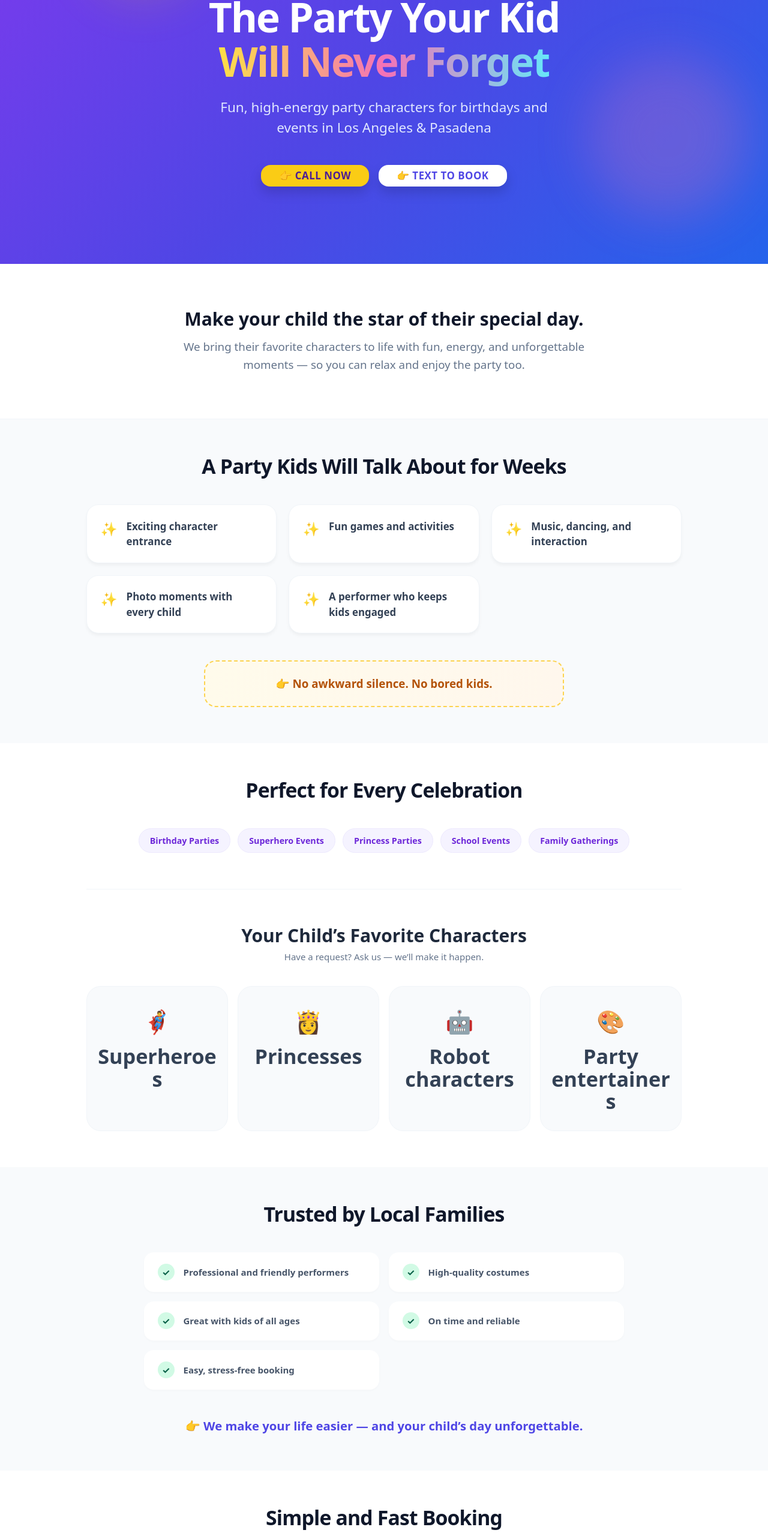
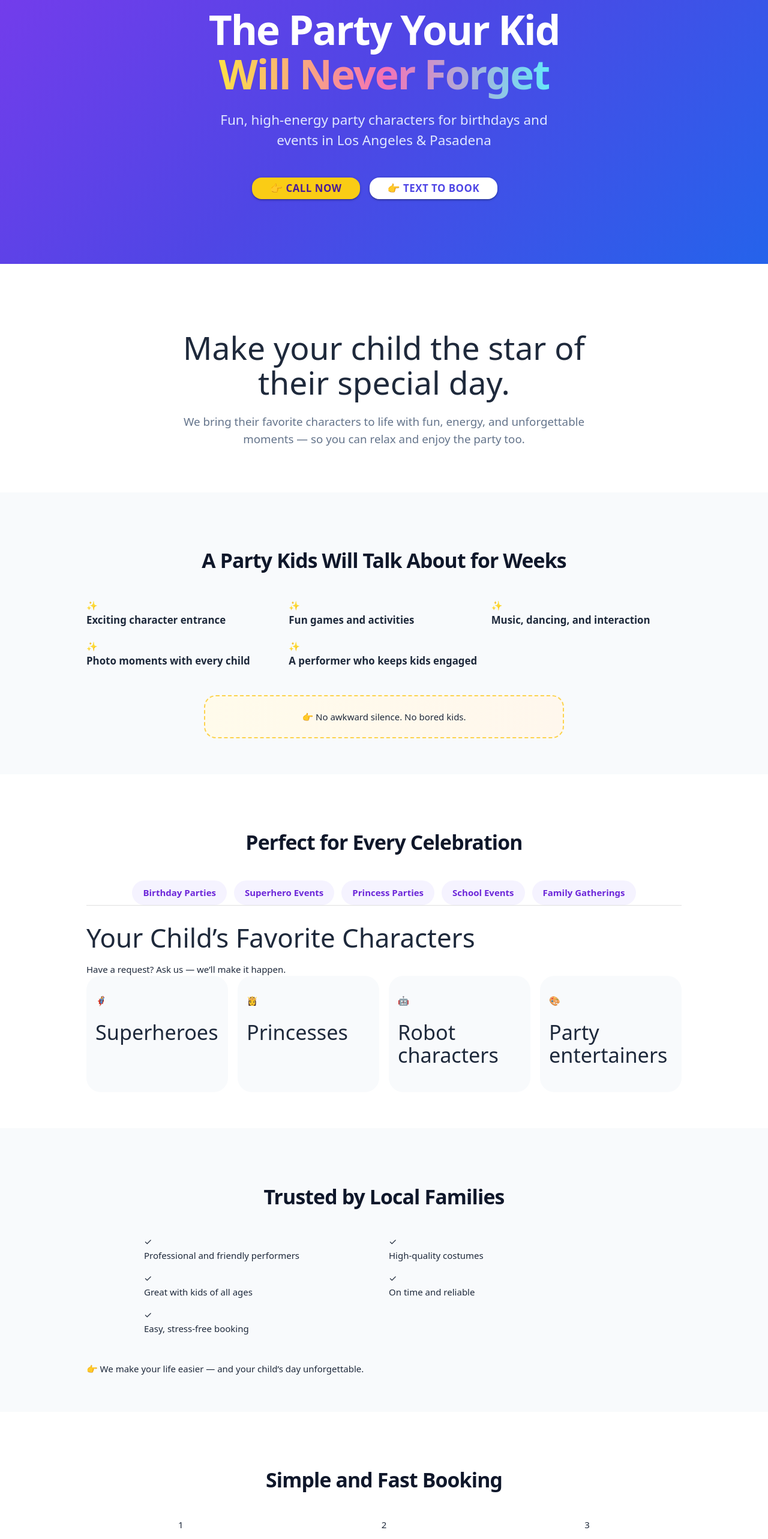
Before and after one commit to darkeyesdesign/magic-party-characters, a Next.js app: page /magic-party-characters/ in a window 1280 px wide. Shown: the part 200-2766 px from the top of the page at 60% size. Built offline with nearby package versions, Linux system fonts and the light colour scheme.

Commit message:
more fix css

```diff
--- a/styles/splash.css
+++ b/styles/splash.css
@@ -17,18 +17,26 @@
   --max-width-narrow: 720px;
 }
 
+* {
+  box-sizing: border-box;
+  margin: 0;
+  padding: 0;
+  min-width: 0;
+}
+
+html, body {
+  overflow-x: hidden;
+  width: 100%;
+  -webkit-text-size-adjust: 100%;
+  scroll-behavior: smooth;
+}
+
 .splash-container {
   font-family: var(--font-sans);
   color: var(--color-text-dark);
   background-color: #ffffff;
   line-height: 1.5;
   -webkit-font-smoothing: antialiased;
-}
-
-.splash-container * {
-  box-sizing: border-box;
-  margin: 0;
-  padding: 0;
 }
 
 /* --- REUSABLE UTILITIES --- */
@@ -44,6 +52,13 @@
   padding: 0 24px;
 }
 
+@media (max-width: 640px) {
+  .content-wrapper,
+  .content-wrapper-narrow {
+    padding: 0 16px;
+  }
+}
+
 .section-title {
   font-size: 2.25rem;
   font-weight: 900;
@@ -53,17 +68,7 @@
   margin-bottom: 3rem;
 }
 
-@media (max-width: 640px) {
-  .section-title { font-size: 1.75rem; margin-bottom: 2rem; }
-}
-/* gives some breathing room on small screens */
-@media (max-width: 640px) {
-  .content-wrapper {
-    padding: 0 16px;
-  }
-}
-
-/* --- 1. HERO SECTION --- */
+/* --- HERO --- */
 .hero-section {
   position: relative;
   overflow: hidden;
@@ -95,7 +100,6 @@
   letter-spacing: 0.05em;
   padding: 0.4rem 1.2rem;
   border-radius: 9999px;
-  box-shadow: 0 4px 12px rgba(0, 0, 0, 0.1);
   margin-bottom: 2rem;
 }
 
@@ -118,40 +122,40 @@
   color: #e0e7ff;
   max-width: 600px;
   margin: 0 auto 3rem auto;
-  font-weight: 500;
 }
 
 .hero-actions {
   display: flex;
   flex-direction: column;
-  justify-content: center;
   gap: 16px;
   max-width: 440px;
   margin: 0 auto;
 }
 
 @media (min-width: 640px) {
-  .hero-headline { font-size: 4.5rem; }
-  .hero-subheadline { font-size: 1.5rem; }
-  .hero-actions { flex-direction: row; max-width: none; }
+  .hero-actions {
+    flex-direction: row;
+  }
+
+  .hero-headline {
+    font-size: 4.5rem;
+  }
+
+  .hero-subheadline {
+    font-size: 1.5rem;
+  }
 }
 
-/* Buttons */
+/* BUTTONS */
 .btn {
   display: inline-flex;
+  justify-content: center;
   align-items: center;
-  justify-content: center;
   font-size: 1.125rem;
   font-weight: 700;
   padding: 1rem 2rem;
   border-radius: 16px;
   text-decoration: none;
-  transition: all 0.2s ease;
-  box-shadow: 0 10px 20px rgba(0,0,0,0.15);
-}
-
-.btn:hover {
-  transform: translateY(-2px);
 }
 
 .btn-primary {
@@ -159,71 +163,23 @@
   color: #4c1d95;
 }
 
-.btn-primary:hover {
-  background-color: var(--color-accent-hover);
-}
-
 .btn-secondary {
   background-color: #ffffff;
   color: var(--color-primary);
 }
 
-.btn-secondary:hover {
-  background-color: #f1f5f9;
-}
-
-/* Background Animations */
-.hero-blob {
-  position: absolute;
-  border-radius: 50%;
-  filter: blur(40px);
-  opacity: 0.25;
-  animation: floatBlob 8s infinite alternate ease-in-out;
-}
-
-.blob-1 {
-  width: 150px;
-  height: 150px;
-  background-color: var(--color-accent);
-  top: 10%;
-  left: 10%;
-}
-
-.blob-2 {
-  width: 250px;
-  height: 250px;
-  background-color: #f472b6;
-  bottom: 10%;
-  right: 5%;
-  animation-delay: 2s;
-}
-
-@keyframes floatBlob {
-  0% { transform: translate(0, 0) scale(1); }
-  100% { transform: translate(40px, -40px) scale(1.15); }
-}
-
-/* --- 2. QUICK INTRO --- */
+/* --- INTRO --- */
 .intro-section {
   padding: 5rem 0;
   text-align: center;
-  border-bottom: 1px solid #f1f5f9;
-}
-
-.intro-section h2 {
-  font-size: 2rem;
-  font-weight: 900;
-  color: #0f172a;
-  margin-bottom: 1rem;
 }
 
 .intro-section p {
   font-size: 1.25rem;
   color: var(--color-text-light);
-  line-height: 1.6;
 }
 
-/* --- 3. WHAT YOU GET --- */
+/* --- FEATURES --- */
 .features-section {
   padding: 4rem 0;
   background-color: var(--color-bg-light);
@@ -236,19 +192,19 @@
   margin-bottom: 3rem;
 }
 
-@media (min-width: 640px) { .features-grid { grid-template-columns: repeat(2, 1fr); } }
-@media (min-width: 1024px) { .features-grid { grid-template-columns: repeat(3, 1fr); } }
-
-.feature-card {
-  background: #ffffff;
-  padding: 1.5rem;
-  border-radius: 20px;
-  display: flex;
-  align-items: flex-start;
-  box-shadow: 0 4px 6px -1px rgba(0, 0, 0, 0.05);
-  border: 1px solid #f1f5f9;
+@media (min-width: 640px) {
+  .features-grid {
+    grid-template-columns: repeat(2, 1fr);
+  }
 }
 
+@media (min-width: 1024px) {
+  .features-grid {
+    grid-template-columns: repeat(3, 1fr);
+  }
+}
+
+/* --- CARDS SAFE BASE --- */
 .feature-card,
 .character-card,
 .why-card,
@@ -257,25 +213,13 @@
   max-width: 100%;
 }
 
-.feature-icon {
-  font-size: 1.5rem;
-  margin-right: 1rem;
-}
-
+/* FEATURE TEXT */
 .feature-text {
   font-weight: 700;
   font-size: 1.125rem;
-  color: #334155;
 }
 
-.feature-text,
-.character-card h4,
-.why-card p,
-.step-card h3 {
-  overflow-wrap: break-word;
-  word-break: break-word;
-}
-
+/* ALERT */
 .alert-banner {
   background: linear-gradient(to right, #fffbeb, #fff7ed);
   border: 2px dashed #fcd34d;
@@ -286,19 +230,9 @@
   margin: 0 auto;
 }
 
-.alert-banner p {
-  font-size: 1.25rem;
-  font-weight: 800;
-  color: #b45309;
-}
-
-/* --- 4. SERVICES & 5. CHARACTERS --- */
+/* --- SERVICES --- */
 .offerings-section {
   padding: 4rem 0;
-}
-
-.services-block {
-  text-align: center;
 }
 
 .badge-container {
@@ -311,80 +245,31 @@
 .service-badge {
   background-color: #f5f3ff;
   color: #6d28d9;
-  font-size: 0.95rem;
   font-weight: 700;
   padding: 0.6rem 1.2rem;
   border-radius: 9999px;
-  border: 1px solid #ede9fe;
 }
 
-.divider {
-  height: 1px;
-  background-color: #f1f5f9;
-  margin: 4rem 0;
-}
-
-.characters-block {
-  text-align: center;
-}
-
-.section-subtitle {
-  font-size: 2rem;
-  font-weight: 900;
-  margin-bottom: 0.5rem;
-}
-
-.section-desc {
-  color: var(--color-text-light);
-  margin-bottom: 2.5rem;
-}
-
+/* --- CHARACTERS --- */
 .characters-grid {
   display: grid;
   grid-template-columns: repeat(2, 1fr);
   gap: 16px;
 }
 
-@media (min-width: 768px) { .characters-grid { grid-template-columns: repeat(4, 1fr); } }
-
-# Fixes grid behaviour
-.features-grid,
-.characters-grid,
-.why-us-grid,
-.steps-grid {
-  width: 100%;
-  min-width: 0px;
+@media (min-width: 768px) {
+  .characters-grid {
+    grid-template-columns: repeat(4, 1fr);
+  }
 }
 
 .character-card {
-  background-color: var(--color-bg-light);
+  background: var(--color-bg-light);
   padding: 2rem 1rem;
   border-radius: 24px;
-  border: 1px solid #f1f5f9;
-  transition: all 0.2s ease;
 }
 
-.character-card:hover {
-  background-color: #f5f3ff;
-  border-color: #e0e7ff;
-}
-
-.character-icon {
-  font-size: 2.5rem;
-  margin-bottom: 0.75rem;
-  transition: transform 0.2s ease;
-}
-
-.character-card:hover .character-icon {
-  transform: scale(1.15);
-}
-
-.character-card h4 {
-  font-weight: 700;
-  color: #334155;
-}
-
-/* --- 6. WHY PARENTS CHOOSE US --- */
+/* --- WHY US --- */
 .why-us-section {
   padding: 4rem 0;
   background-color: var(--color-bg-light);
@@ -398,44 +283,13 @@
   margin: 0 auto 3rem auto;
 }
 
-@media (min-width: 640px) { .why-us-grid { grid-template-columns: repeat(2, 1fr); } }
-
-.why-card {
-  background-color: #ffffff;
-  padding: 1.25rem 1.5rem;
-  border-radius: 16px;
-  display: flex;
-  align-items: center;
-  box-shadow: 0 2px 4px rgba(0,0,0,0.02);
+@media (min-width: 640px) {
+  .why-us-grid {
+    grid-template-columns: repeat(2, 1fr);
+  }
 }
 
-.check-icon {
-  width: 28px;
-  height: 28px;
-  background-color: #d1fae5;
-  color: #065f46;
-  border-radius: 50%;
-  display: flex;
-  align-items: center;
-  justify-content: center;
-  margin-right: 1rem;
-  font-weight: bold;
-  flex-shrink: 0;
-}
-
-.why-card p {
-  font-weight: 700;
-  color: #475569;
-}
-
-.why-footer-note {
-  text-align: center;
-  font-size: 1.35rem;
-  font-weight: 900;
-  color: var(--color-primary);
-}
-
-/* --- 7. HOW IT WORKS --- */
+/* --- STEPS --- */
 .steps-section {
   padding: 4rem 0;
   text-align: center;
@@ -447,39 +301,13 @@
   gap: 24px;
 }
 
-@media (min-width: 768px) { .steps-grid { grid-template-columns: repeat(3, 1fr); } }
-
-.step-card {
-  background-color: var(--color-bg-light);
-  padding: 2.5rem 1.5rem;
-  border-radius: 24px;
-  display: flex;
-  flex-direction: column;
-  align-items: center;
+@media (min-width: 768px) {
+  .steps-grid {
+    grid-template-columns: repeat(3, 1fr);
+  }
 }
 
-.step-number {
-  width: 48px;
-  height: 48px;
-  background-color: #6d28d9;
-  color: #ffffff;
-  font-weight: 900;
-  font-size: 1.25rem;
-  border-radius: 50%;
-  display: flex;
-  align-items: center;
-  justify-content: center;
-  margin-bottom: 1.25rem;
-  box-shadow: 0 4px 10px rgba(109, 40, 217, 0.3);
-}
-
-.step-card h3 {
-  font-size: 1.15rem;
-  font-weight: 700;
-  color: #1e293b;
-}
-
-/* --- 8. SERVICE AREA --- */
+/* --- AREA --- */
 .area-section {
   background-color: #1e1b4b;
   color: #ffffff;
@@ -487,25 +315,7 @@
   text-align: center;
 }
 
-.area-icon {
-  font-size: 2.5rem;
-  display: inline-block;
-  margin-bottom: 1rem;
-}
-
-.area-section h2 {
-  font-size: 2rem;
-  font-weight: 900;
-  margin-bottom: 0.75rem;
-  letter-spacing: -0.02em;
-}
-
-.area-section p {
-  color: #c7d2fe;
-  font-size: 1.125rem;
-}
-
-/* --- 9. CALL TO ACTION & 10. CONTACT --- */
+/* --- CTA --- */
 .cta-section {
   background: var(--dark-gradient);
   color: #ffffff;
@@ -513,125 +323,21 @@
   text-align: center;
 }
 
-.cta-headline {
-  font-size: 3.5rem;
-  font-weight: 900;
-  line-height: 1.15;
-  margin-bottom: 1.5rem;
-  letter-spacing: -0.02em;
-}
-
-.cta-urgency {
-  font-size: 1.5rem;
-  font-weight: 900;
-  color: var(--color-accent);
-  text-transform: uppercase;
-  letter-spacing: 0.05em;
-  margin-bottom: 0.5rem;
-}
-
-.cta-subtext {
-  color: #c7d2fe;
-  font-size: 1.25rem;
-  margin-bottom: 3rem;
-}
-
-@media (max-width: 640px) {
-  .cta-headline { font-size: 2.25rem; }
-}
-
-/* Contact Module Layout */
+/* --- CONTACT --- */
 .contact-card {
-  background: rgba(255, 255, 255, 0.07);
-  backdrop-filter: blur(12px);
-  -webkit-backdrop-filter: blur(12px);
-  border: 1px solid rgba(255, 255, 255, 0.1);
-  border-radius: 32px;
-  padding: 2rem;
   max-width: 480px;
   margin: 0 auto;
 }
 
-.contact-list {
-  display: flex;
-  flex-direction: column;
-  gap: 16px;
-}
-
-.contact-item {
-  display: flex;
-  align-items: center;
-  background-color: rgba(255, 255, 255, 0.04);
-  padding: 1.25rem;
-  border-radius: 16px;
-  text-decoration: none;
-  color: #ffffff;
-  text-align: left;
-  transition: background-color 0.2s ease;
-}
-
-.contact-item:hover {
-  background-color: rgba(255, 255, 255, 0.09);
-}
-
-.item-icon {
-  font-size: 1.75rem;
-  margin-right: 1.25rem;
-}
-
-.contact-item label {
-  display: block;
-  font-size: 0.75rem;
-  text-transform: uppercase;
-  color: #a5b4fc;
-  font-weight: 700;
-  letter-spacing: 0.05em;
-  margin-bottom: 2px;
-  cursor: pointer;
-}
-
-.contact-item span {
-  font-size: 1.25rem;
-  font-weight: 700;
-}
-
-html {
-  scroll-behavior: smooth;
-}
-/* Fixes Heights for iPhone */
+/* --- MOBILE TYPOGRAPHY SYSTEM --- */
 @media (max-width: 640px) {
   .hero-headline {
-    font-size: 2.5rem;
+    font-size: 2.4rem;
+    line-height: 1.1;
   }
 
   .cta-headline {
-    font-size: 2.25rem;
-  }
-}
-/* Fix mobile padding */
-@media (max-width: 640px) {
-  .hero-section,
-  .features-section,
-  .offerings-section,
-  .why-us-section,
-  .steps-section {
-    padding: 4rem 0;
-  }
-}
-
-/* global iphone-safe reset */
-html, body {
-  overflow-x: hidden;
-  width: 100%;
-}
-
-@media (max-width: 640px) {
-  .hero-headline {
-    font-size: 2.5rem;
-  }
-
-  .cta-headline {
-    font-size: 2.25rem;
+    font-size: 2.2rem;
   }
 
   .section-title {
@@ -639,19 +345,24 @@ html, body {
   }
 
   .section-subtitle {
-    font-size: 1.5rem;
+    font-size: 1.4rem;
   }
 
   .hero-subheadline {
-    font-size: 1.1rem;
+    font-size: 1.05rem;
   }
 
   .intro-section p {
-    font-size: 1.1rem;
+    font-size: 1.05rem;
+  }
+
+  .feature-text,
+  .why-card p,
+  .step-card h3 {
+    font-size: 1rem;
+  }
+
+  .service-badge {
+    font-size: 0.85rem;
   }
 }
-
-
-/* * {
-  min-width: 0;
-} */
```
